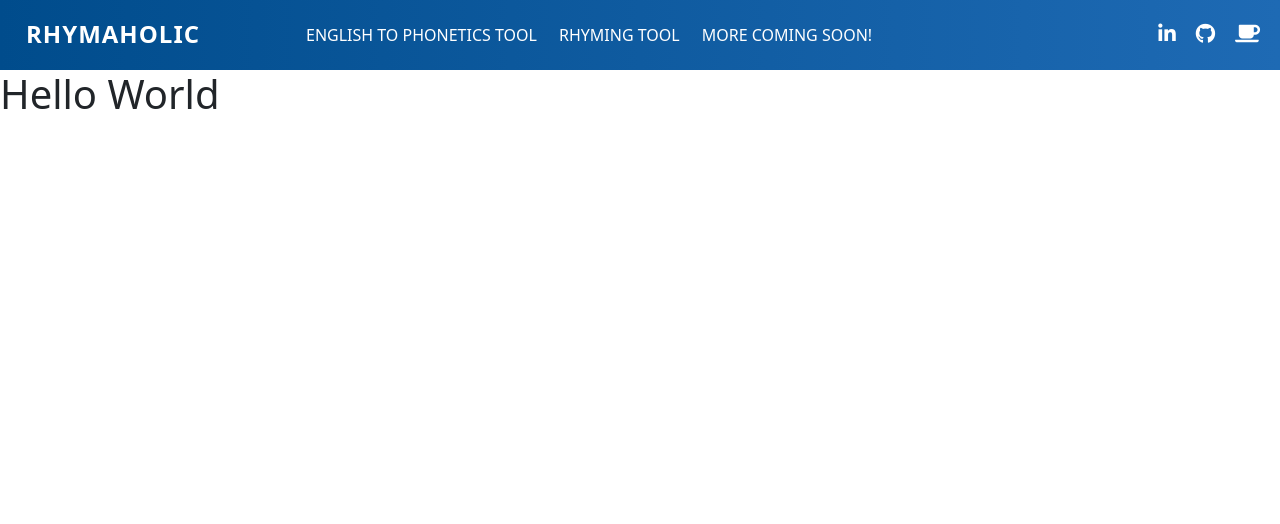
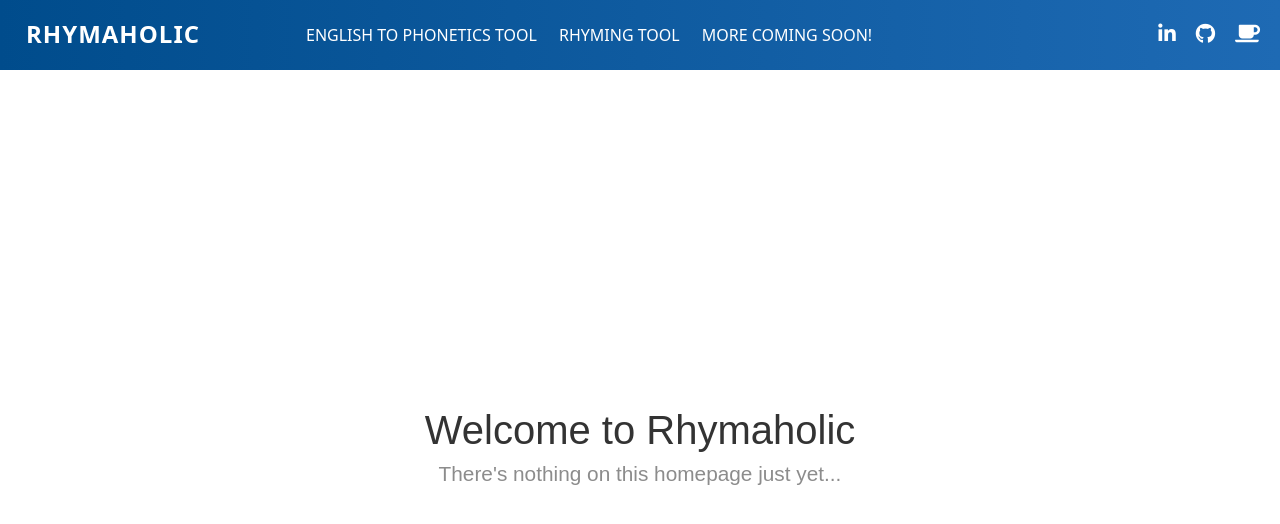
Before and after one commit to Dima49131/Rhymaholic, a React (Vite) app in the folder Rhymaholic/: page / in a window 1280 px wide. Shown: the top 524 px of the page. Built offline with nearby package versions, Linux system fonts and the light colour scheme.

Commit message:
Changed Home text

```diff
--- /dev/null
+++ b/Rhymaholic/src/Home.css
@@ -0,0 +1,19 @@
+.home-container {
+    font-family: Arial, sans-serif;
+    padding: 20px;
+    max-width: 800px;
+    margin: 0 auto;
+}
+.home-header {
+    text-align: center;
+    margin-bottom: 40px;
+}
+
+.home-header h1 {
+    font-size: 2.5em;
+    color: #333;
+}
+.home-header h2 {
+    font-size: 1.3em;
+    color: #8c8c8c;
+}
--- a/Rhymaholic/src/Home.jsx
+++ b/Rhymaholic/src/Home.jsx
@@ -1,9 +1,16 @@
+import React from 'react';
+import './Home.css'; // Import your styles
+
 const Home = () => {
     return (
-
-        <h1>
-            Hello World
-        </h1>
+        <div className="home-container" style={{ backgroundPosition: 'center', height: '100vh', display: 'flex', justifyContent: 'center', alignItems: 'center', color: '#fff' }}>
+            <header className="home-header">
+                <h1>Welcome to Rhymaholic</h1>
+                <h2> There's nothing on this homepage just yet...</h2>
+            </header>
+        </div>
     );
 }
+
+
 export default Home;
```
Also changed, not shown: Rhymaholic/src/images/360_F_857315453_eVnR3QqHGYs1OWo5Ict9zPLjfjdLtTLv.jpg (added), 1 other file (tests, documents, lock files or other folders).
